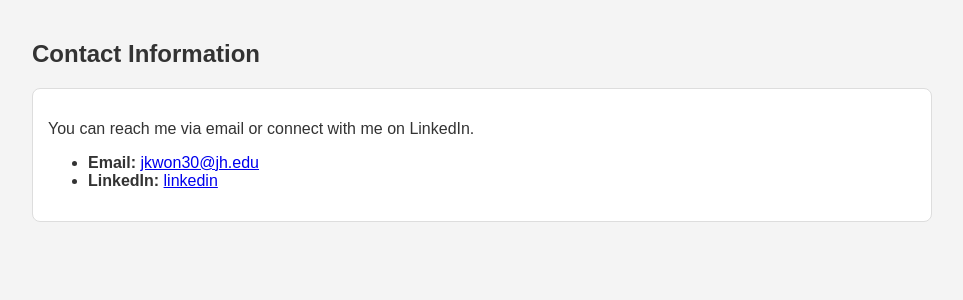
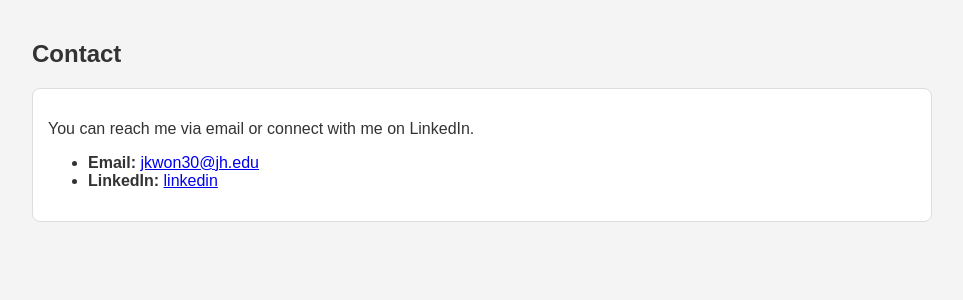
Before and after one commit to jaekwon89/jhu_software_concepts, a Flask app: page /contact in a window 1280 px wide. Shown: the part 50-350 px from the top of the page, without its empty margins (158-1121 px from the left). Run offline with Flask 3, Linux system fonts and the light colour scheme.

Commit message:
Changing a title
Contact Information to Contact

```diff
--- a/module_1/templates/contact.html
+++ b/module_1/templates/contact.html
@@ -2,7 +2,7 @@
 
 {% block content %}
 <section class="contact-section">
-    <h2>Contact Information</h2>
+    <h2>Contact</h2>
     <div class="project">
         <p>You can reach me via email or connect with me on LinkedIn.</p>
         <ul>
```
